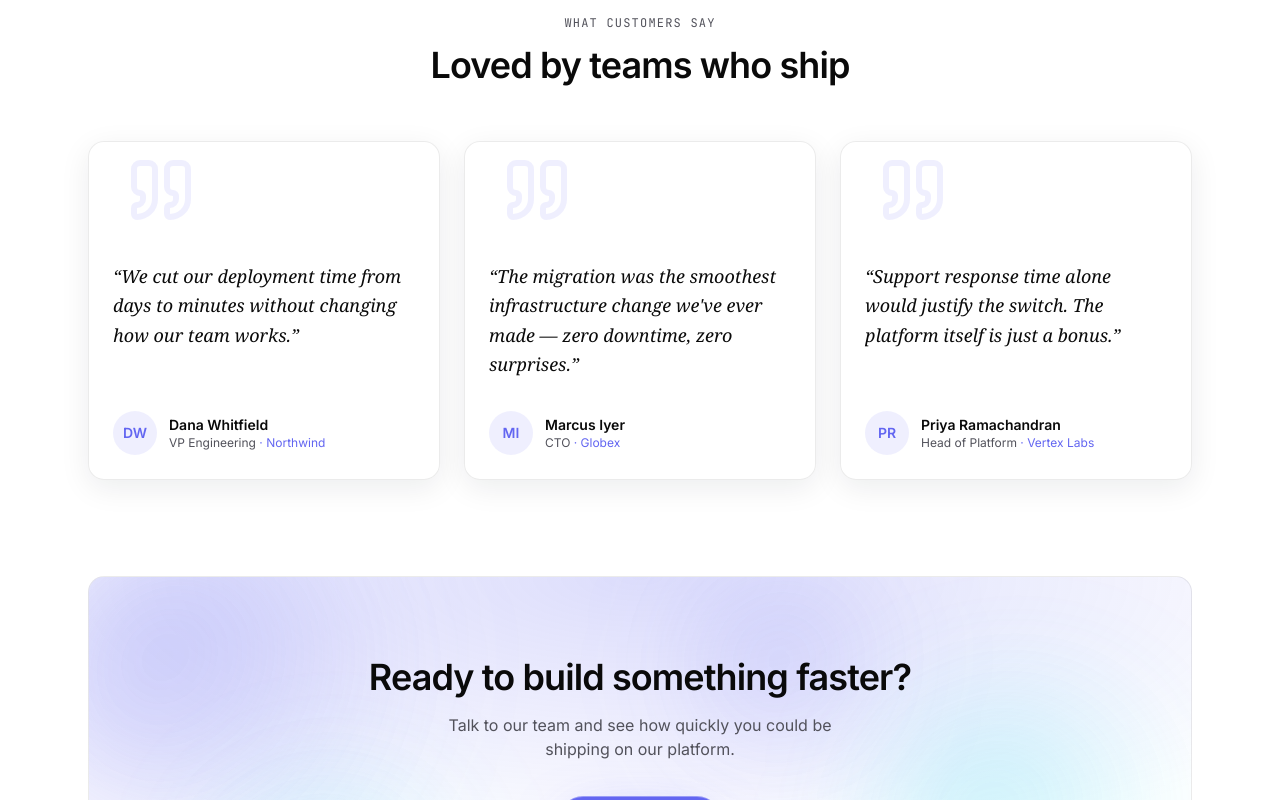
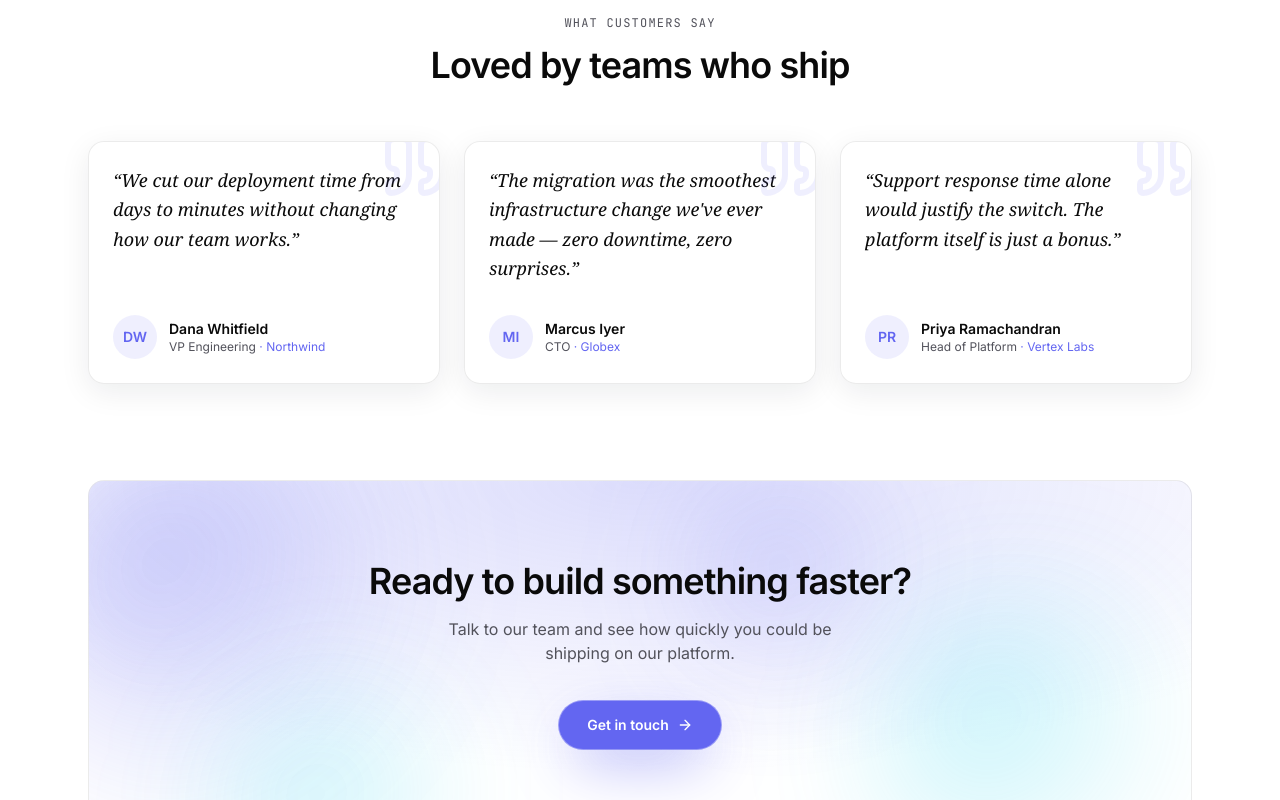
Before and after one commit to Erudite885/ee, a Next.js app: page / in a window 1280 px wide. Shown: the part 1800-2600 px from the top of the page. Built offline with nearby package versions, Linux system fonts and the light colour scheme; no server answers.

Commit message:
session 26: fix blog/case-study cards not clickable (Tailwind v4 cascade layers)

```diff
--- a/app/globals.css
+++ b/app/globals.css
@@ -57,14 +57,37 @@
   }
 }
 
+/* Session 26 note: everything below that touches an element also styled by
+   a Tailwind utility class is deliberately placed inside @layer base or
+   @layer components. @import "tailwindcss" (above) brings in Tailwind v4's
+   native CSS cascade layers (theme, base, components, utilities); any CSS
+   written OUTSIDE a layer is unconditionally the highest-priority layer,
+   regardless of selector specificity, and unconditionally beats every
+   Tailwind utility class site-wide. This file used to have `* { border-color:
+   ... }` and `.glass-card > * { position: relative; z-index: 1; }` sitting
+   unlayered, which meant they silently overrode every `border-accent` /
+   `hover:border-accent` utility site-wide (navbar, FeatureGrid,
+   ServicesGrid, BlogCard, CaseStudyCard, TeamGrid, PricingCard) and turned
+   the stretched-link click target in BlogCard/FeaturedBlogCard/
+   CaseStudyCard from `position: absolute; inset: 0` back into
+   `position: relative` with no explicit size — collapsing its clickable
+   area down to its own content box, which is just an `sr-only` span.
+   That's why clicking a blog/case-study card didn't navigate: the visible
+   card was never the actual click target. Don't add new selectors below
+   this comment without putting them in @layer base or @layer components —
+   an unlayered rule here will beat that component's own Tailwind classes
+   again. */
+
+@layer base {
   * {
     border-color: var(--glass-border);
   }
 
-/* Accessible, on-brand focus indicator. Browser defaults are functional but
-   low-contrast on glass surfaces in dark mode — this guarantees a visible
-   ring using the same accent color as interactive elements, for every
-   focusable element site-wide, not just ones with an explicit focus: class. */
+  /* Accessible, on-brand focus indicator. Browser defaults are functional
+     but low-contrast on glass surfaces in dark mode — this guarantees a
+     visible ring using the same accent color as interactive elements, for
+     every focusable element site-wide, not just ones with an explicit
+     focus: class. */
   :focus-visible {
     outline: 2px solid var(--accent);
     outline-offset: 2px;
@@ -75,6 +98,7 @@ body {
     background: var(--background);
     color: var(--foreground);
     font-family: var(--font-sans), Arial, Helvetica, sans-serif;
+  }
 }
 
 @media (prefers-reduced-motion: reduce) {
@@ -93,6 +117,7 @@ body {
    before any pointer interaction, and on touch devices where the hook never
    fires. Sits behind content (z-index via stacking, GlassCard is
    position: relative + overflow-hidden). */
+@layer components {
   .glass-card {
     --x: 50%;
     --y: 50%;
@@ -118,9 +143,33 @@ body {
     opacity: 0.5;
   }
 
+  /* Keeps real content above the ::before spotlight. Now correctly placed
+     in @layer components — Tailwind v4's own `utilities` layer comes after
+     `components` in its default layer order, so an element that already
+     carries its own `absolute`/`relative` utility class (e.g. BlogCard/
+     CaseStudyCard's stretched `absolute inset-0` Link) keeps that position
+     value; this rule only supplies the default for children that don't set
+     their own. Before this file used cascade layers at all, this rule sat
+     unlayered and unconditionally won regardless of specificity — see the
+     Session 26 note above for what that broke. */
   .glass-card > * {
     position: relative;
     z-index: 1;
+  }
+
+  /* The stretched-link pattern (BlogCard, FeaturedBlogCard, CaseStudyCard)
+     puts a full-card `absolute inset-0` Link as the FIRST child so the
+     whole card is clickable. Positioned siblings sharing the same z-index
+     stack in DOM order, later on top — so without this, the Link (first
+     child, z-index 1 from the rule above) would paint BEHIND the title/
+     tags/paragraph that come after it in the JSX (also z-index 1), and
+     clicking directly on that visible text — the single most likely place
+     a user clicks — would hit inert text instead of the Link underneath.
+     Bumping the Link's z-index above its siblings makes it the topmost
+     element everywhere on the card, regardless of DOM order. */
+  .glass-card > .absolute {
+    z-index: 2;
+  }
 }
 
 @media (prefers-reduced-motion: reduce) {
```
Also changed, not shown: 1 other file (tests, documents, lock files or other folders). Lines whose indentation alone changed are shown as unchanged.
